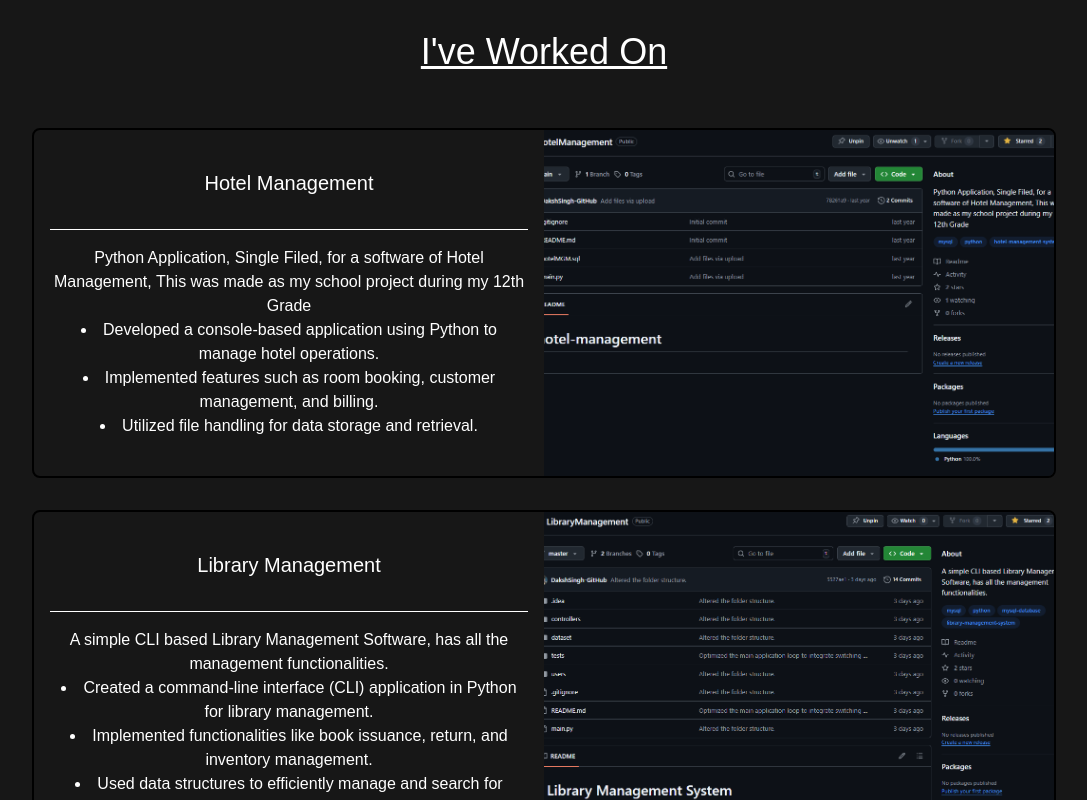
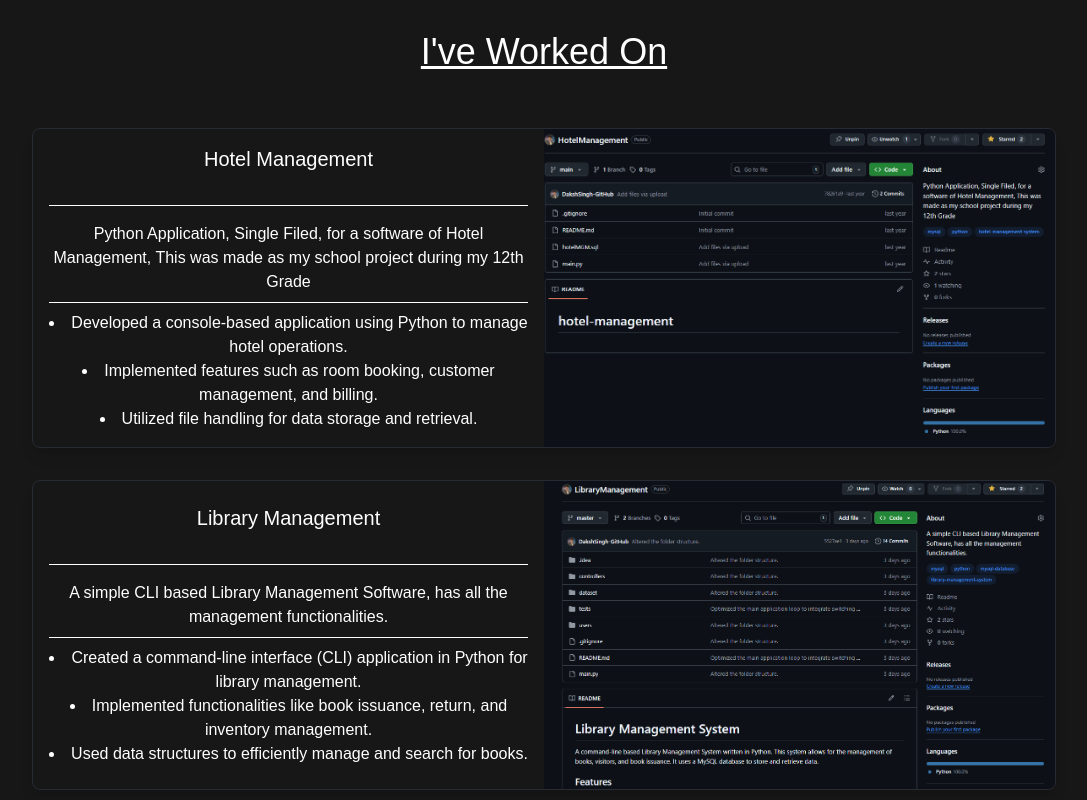
Before and after one commit to DakshSingh-GitHub/PortfolioWebApp, a Next.js app: page / in a window 1280 px wide. Shown: the part 1260-2060 px from the top of the page, without its empty margins (96-1183 px from the left). Built offline with nearby package versions, Linux system fonts and the light colour scheme.

Commit message:
Added proper description of the projects

```diff
--- a/components/global/ProjectCards.tsx
+++ b/components/global/ProjectCards.tsx
@@ -1,5 +1,4 @@
 import Image from "next/image";
-import { classNames } from "../styles";
 
 interface CardProps {
     image: string;
@@ -10,26 +9,30 @@ interface CardProps {
 
 export default function ProjectCards({ image, text, paragraph, details }: CardProps ) {
     return (
-        <div className={`${classNames.card} w-full max-w-[80%] mx-auto h-87.5 cursor-default flex flex-col md:flex-row`}>
+        <div className="w-full max-w-[80%] mx-auto my-4 cursor-default flex flex-col md:flex-row border border-gray-700/50 shadow-lg rounded-lg overflow-hidden transition-shadow duration-300 ease-in-out hover:shadow-[0_0_20px_rgba(139,92,246,0.5)]">
             <div className="p-4 md:w-1/2 flex flex-col justify-center">
                 <h1 className="text-center mb-4 text-xl">{text}</h1>
                 <hr className="mt-4 mb-4" />
-                <p className="text-center text-wrap">{paragraph}</p>
+                <p className="text-center text-wrap">{paragraph}</p>{" "}
+                <hr className="mt-2 mb-2" />
                 <ul>
                     {details.map((detail, index) => (
-                        <li key={index} className="text-center text-wrap list-disc list-inside">
+                        <li
+                            key={index}
+                            className="text-center text-wrap list-disc list-inside"
+                        >
                             {detail}
                         </li>
                     ))}
                 </ul>
             </div>
-            <div className="md:w-1/2">
+            <div className="md:w-1/2 min-h-0">
                 <Image
                     src={image}
                     width={350}
                     height={350}
                     alt={text}
-                    className="w-full h-full object-cover"
+                    className="w-full h-64 md:h-full object-cover"
                     loading="eager"
                 />
             </div>
```
